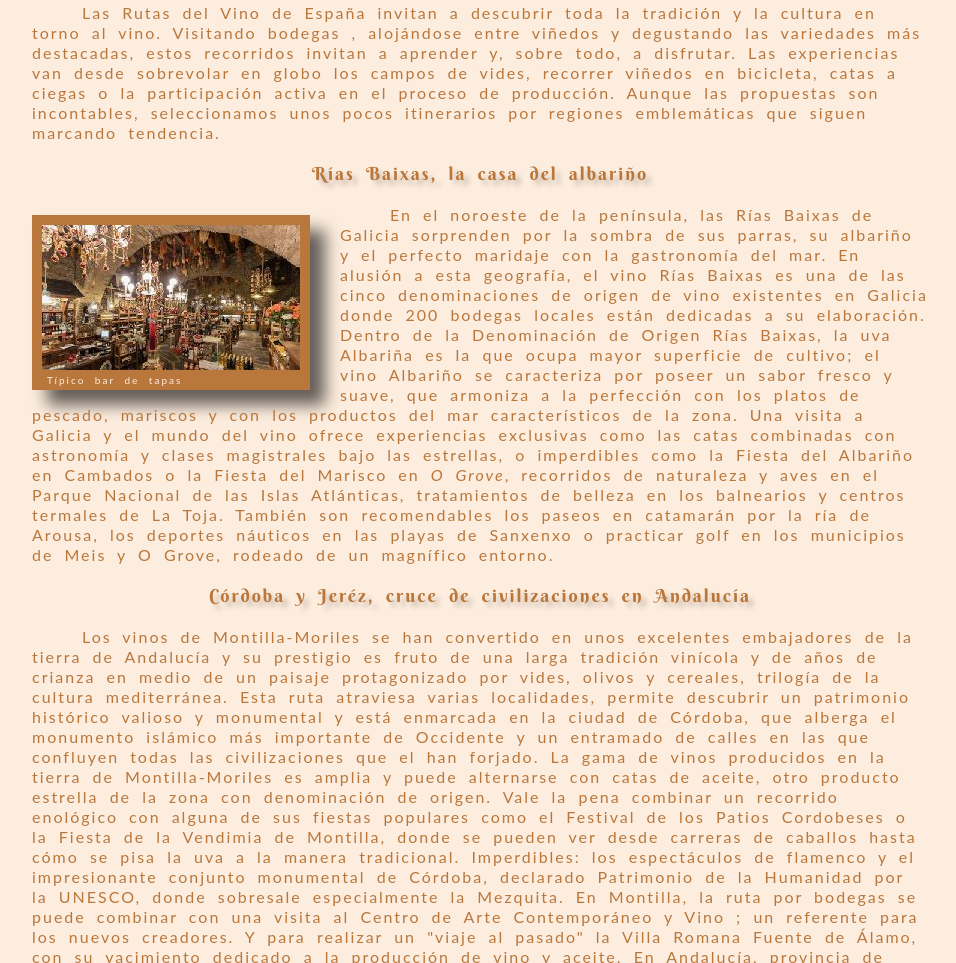
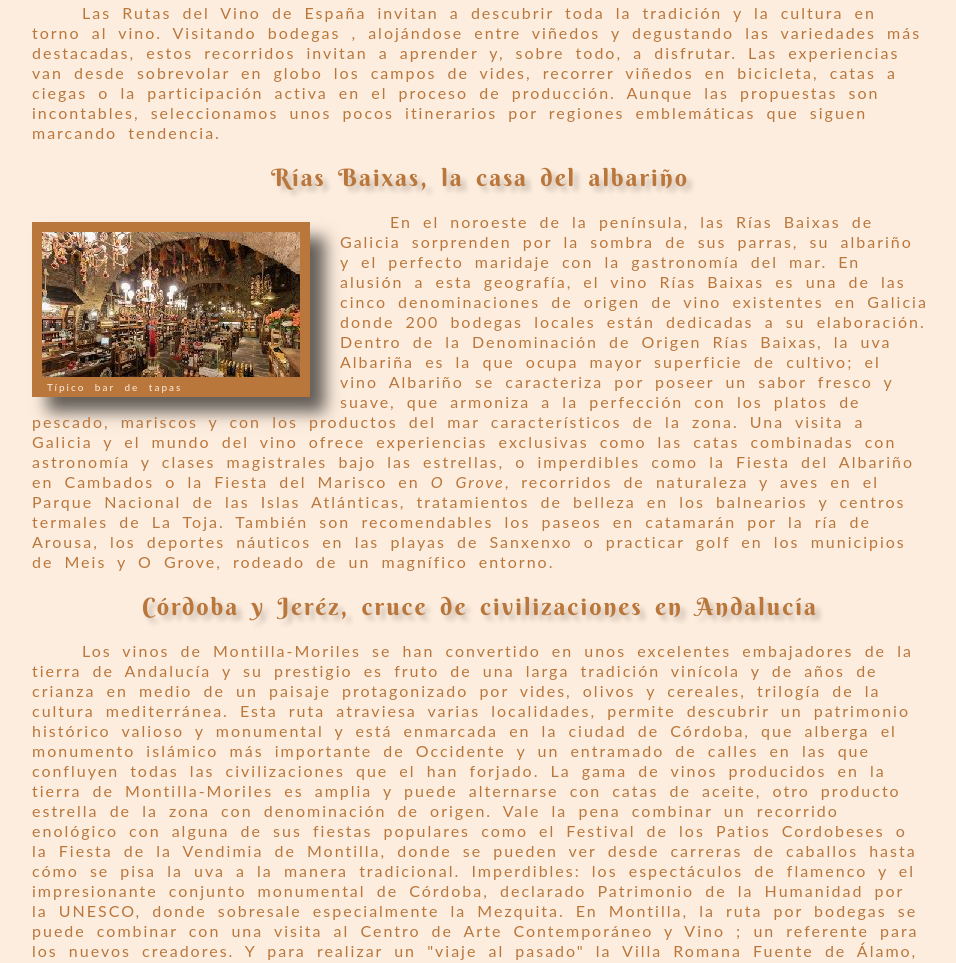
Before and after one commit to GMazzino/SantaCata, a website: page paginas/rutas.html in a window 1280 px wide. Shown: the part 2316-3279 px from the top of the page, without its empty margins (160-1116 px from the left). Drawn offline with nearby package versions, Linux system fonts and the light colour scheme; a web font is replaced by a local one.

Commit message:
Correcciones menores de forma y semánticas

```diff
--- a/paginas/rutas.html
+++ b/paginas/rutas.html
@@ -8,9 +8,9 @@
   <meta name="description" content="Las mejores rutas del vino nacionales y del mundo">
   <meta rel="canonical" content="https//www.santacata.com.ar">
   <meta property="og:title" content="El mejor enoturismo de Santa Cata">
-  <meta property="og:image" content="https://www.santacata.com.ar/media/ogIcon.png">
+  <meta property="og:image" content="https://gmazzino.github.io/SantaCata/media/ogIcon.png">
   <meta property="og:description" content="Las mejores rutas del vino nacionales y del mundo">
-  <meta property="og:url" content="https://www.santacata.com.ar">
+  <meta property="og:url" content="https://gmazzino.github.io/SantaCata">
   <link rel="preconnect" href="https://fonts.googleapis.com">
   <link rel="preconnect" href="https://fonts.gstatic.com" crossorigin>
   <link rel="stylesheet" href="https://fonts.googleapis.com/css2?family=Berkshire+Swash&family=Euphoria+Script&display=swap">
@@ -133,7 +133,7 @@
             Aunque las propuestas son incontables, seleccionamos unos pocos itinerarios por regiones emblemáticas que siguen marcando tendencia.
           </p>
         </article>
-        <h4>Rías Baixas, la casa del albariño</h4>
+        <h3>Rías Baixas, la casa del albariño</h3>
         <article class="anchoArticulo">
           <figure class="cont--sombra imgFloatIzq">
             <img src="../media/rutasLeon.jpg" alt="Bar de tapas">
@@ -146,7 +146,7 @@
             También son recomendables los paseos en catamarán por la ría de Arousa, los deportes náuticos en las playas de Sanxenxo o practicar golf en los municipios de Meis y O Grove, rodeado de un magnífico entorno.
           </p>
         </article>
-        <h4>Córdoba y Jeréz, cruce de civilizaciones en Andalucía</h4>
+        <h3>Córdoba y Jeréz, cruce de civilizaciones en Andalucía</h3>
         <article class="anchoArticulo">
           <p>
             Los vinos de Montilla-Moriles se han convertido en unos excelentes embajadores de la tierra de Andalucía y su prestigio es fruto de una larga tradición vinícola y de años de crianza en medio de un paisaje protagonizado por vides, olivos y cereales, trilogía de la cultura mediterránea.
```
Also changed, not shown: index.html (+2 -2 lines), paginas/contacto.html (+2 -2 lines), paginas/curiosidades.html (+2 -2 lines), paginas/variedades.html (+2 -2 lines).
